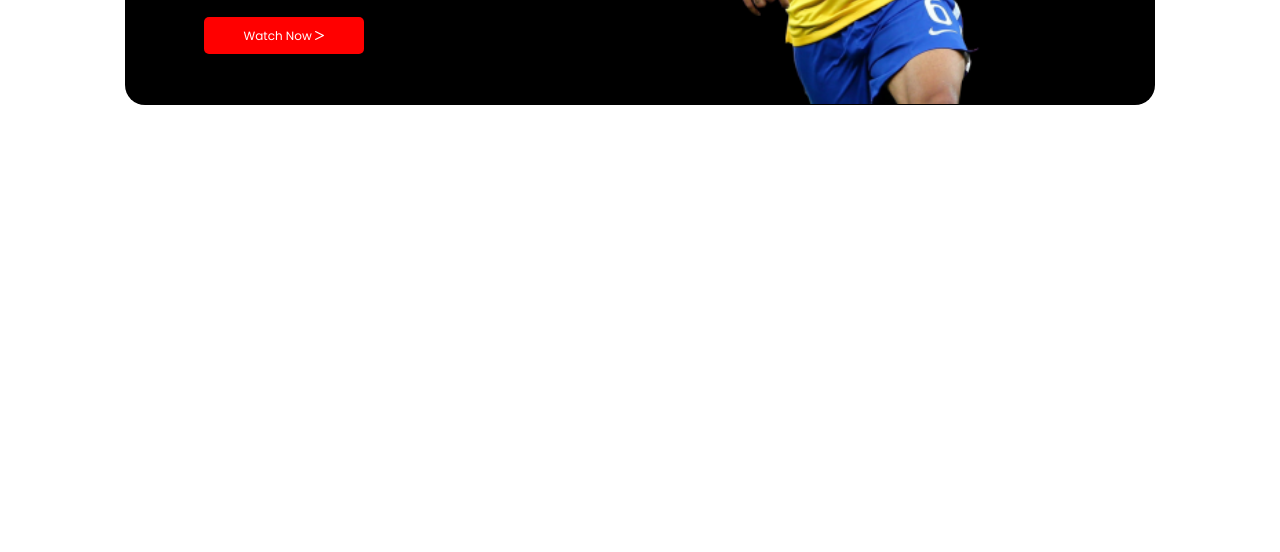
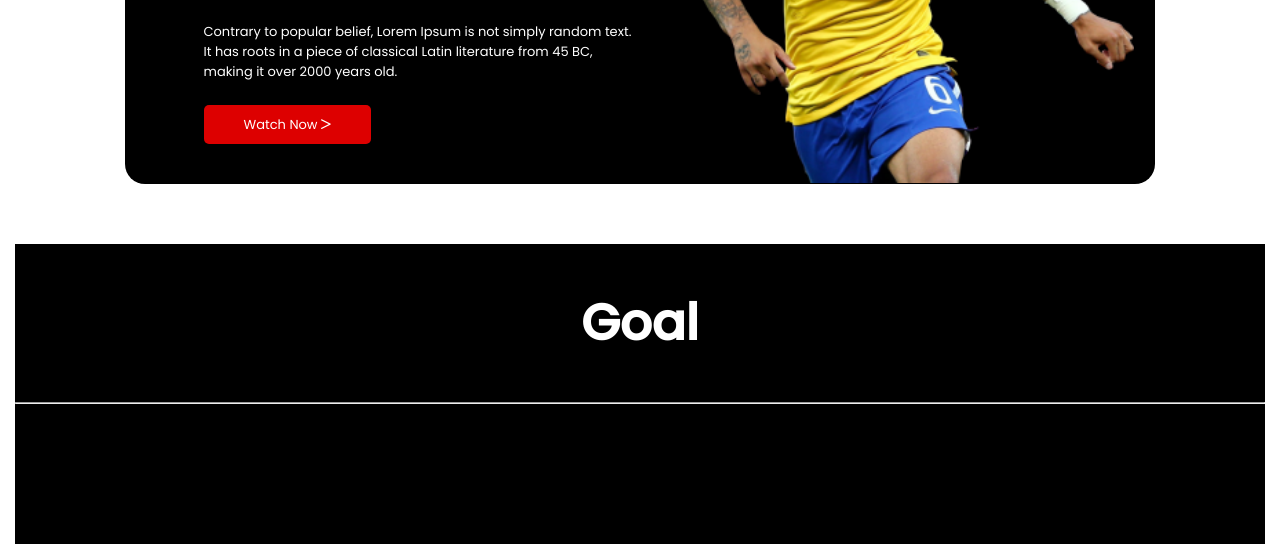
Before and after one commit to piusmardy/world-cup, a plain HTML site: page index.html in a window 1280 px wide. Shown: the part 424-976 px from the top of the page. Before the commit the page ends 800 px from the top, so only its background shows below. Drawn offline with Linux system fonts and the light colour scheme.

Commit message:
five commit

```diff
--- a/index.html
+++ b/index.html
@@ -45,7 +45,20 @@
                 <img src="images/Banner Image.png" alt="">
             </div>
 
+
+        </section><br><br><br>
+
+        <!-- middle section -->
+
+        <section class="footer">
+            <h1>Goal</h1>
+            <hr>
+
+
         </section>
+
+
+
     </main>
 
 
--- a/styles/style.css
+++ b/styles/style.css
@@ -5,7 +5,7 @@ body {
     font-family: 'Poppins', sans-serif;
     background-color: white;
     color: #ffffff;
-    font-size: 12px;
+    font-size: 13px;
 
 }
 
@@ -26,6 +26,7 @@ main {
     display: flex;
     justify-content: center;
     border-radius: 20px;
+    margin-top: 100px;
 
 }
 
@@ -35,7 +36,7 @@ h1 {
 
 .link-button {
     text-decoration: none;
-    background-color: red;
+    background-color: #DD0000;
     padding: 10px 40px;
     color: white;
     font-weight: 400;
@@ -50,3 +51,12 @@ h1 {
 .first img {
     width: 102%;
 }
+
+.footer {
+    color: #ffffff;
+    background-color: black;
+    width: 1250px;
+    height: 300px;
+    text-align: center;
+
+}
```
Also changed, not shown: images/Blog Image.png (added), images/Time Icon.png (added).
